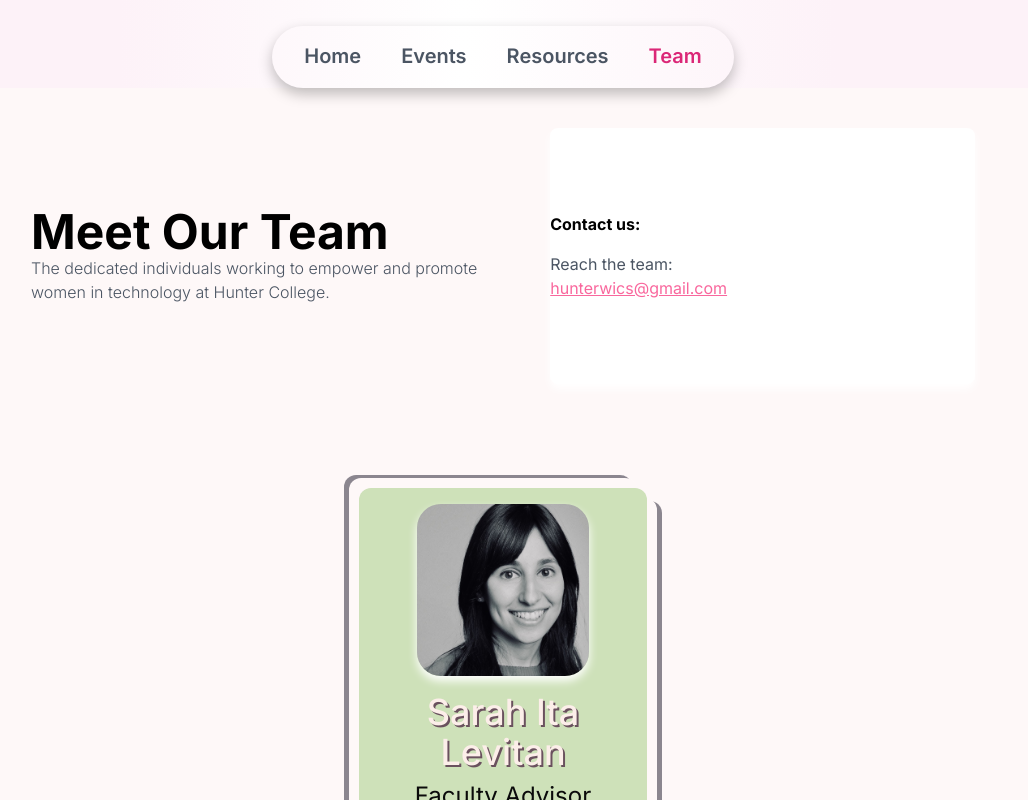
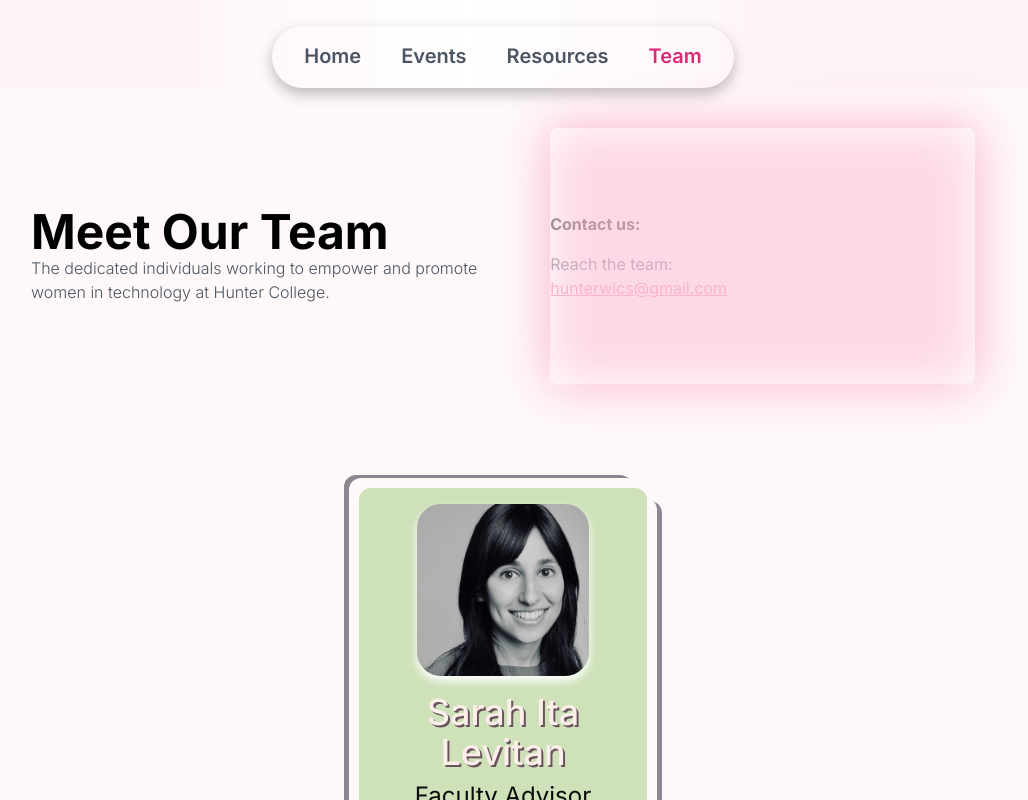
Before and after one commit to ynaloisp/wics-website, a Next.js app: page /about/officers in a window 1280 px wide. Shown: the top 800 px of the page, without its empty margins (137-1165 px from the left). Built offline with nearby package versions, Linux system fonts and the light colour scheme; no server answers.

Commit message:
playing with blur

```diff
--- a/src/app/(root)/about/officers/page.tsx
+++ b/src/app/(root)/about/officers/page.tsx
@@ -23,8 +23,13 @@ export default function Officers() {
                         women in technology at Hunter College.
                     </p>
                 </div>
-                <div className="flex flex-col w-[45%] h-64 text-left items-left bg-white justify-center rounded-lg shadow-card">
-                    <h3 className="text-black text-l font-bold">Contact us:</h3>
+                <div className="flex flex-col w-[45%] h-64 text-left items-left justify-center rounded-lg shadow-card padding-10 relative bg-white">
+                    <span className="bg-[#f9679d] blur-xl w-[100%] h-64 absolute top-0 left-0 z-0 opacity-50"></span>
+                    <span className="bg-white w-[100%] h-64 absolute top-0 left-0 opacity-50 justify-center rounded-lg"></span>
+                    <div className="z-3 opacity-100">
+                        <h3 className="text-black text-l font-bold opacity-100 z-2">
+                            Contact us:
+                        </h3>
                         <p className="text-l font-normal pt-4 text-[#4B5563]">
                             Reach the team:
                         </p>
@@ -34,6 +39,7 @@ export default function Officers() {
                         >
                             hunterwics@gmail.com
                         </a>
+                    </div>
                 </div>
             </div>
             <div className="container mx-auto w-4/5 p-8 flex justify-around">
```
Lines whose indentation alone changed are shown as unchanged.
